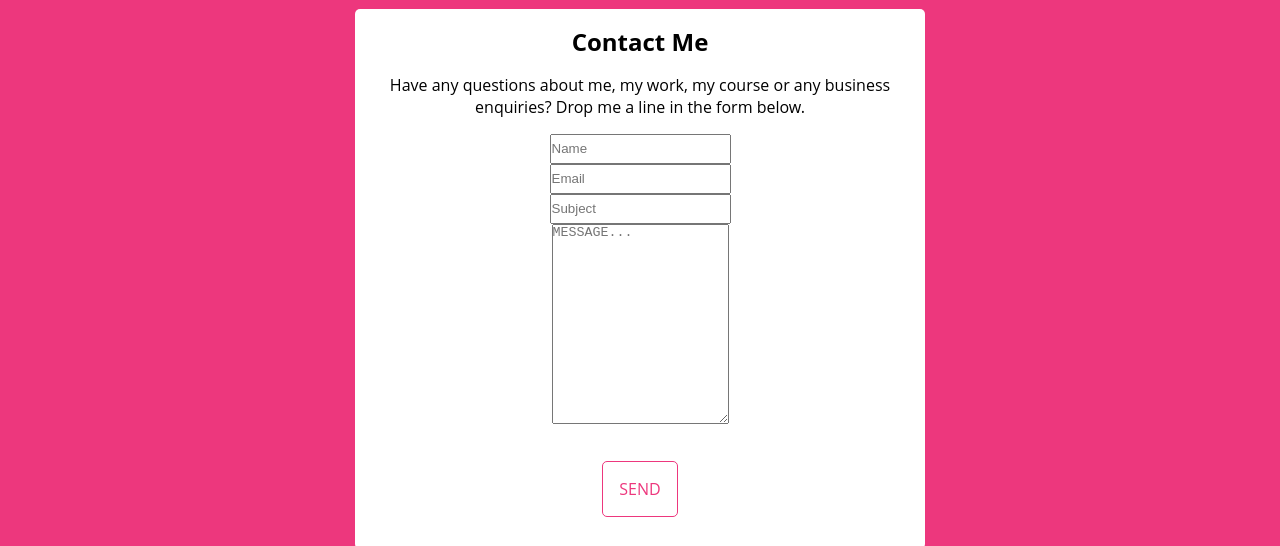
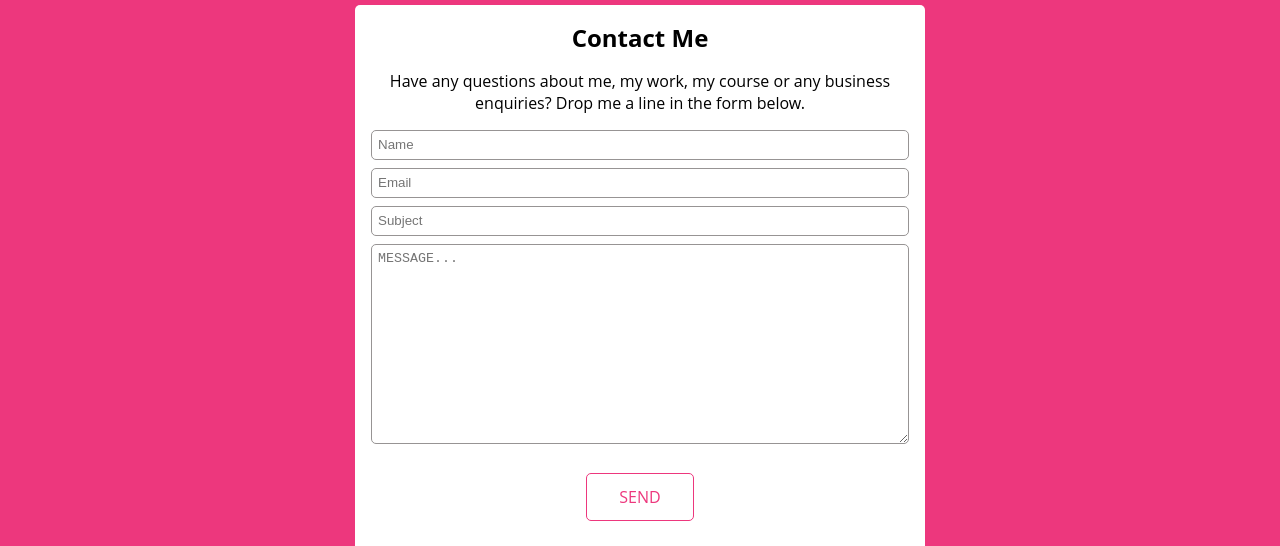
Before and after one commit to rive0135/portfolio, a plain HTML site: page contact.html in a window 1280 px wide. Shown: the part 102-648 px from the top of the page. Drawn offline with Linux system fonts and the light colour scheme.

Commit message:
final css push un able to style home page

```diff
--- a/css/main.css
+++ b/css/main.css
@@ -14,6 +14,7 @@ body{
 
 ul li{
     list-style-type: none;
+    padding: 1rem;
 }
 
 /* Header Settings*/
@@ -40,6 +41,11 @@ nav{
 nav a{
     text-decoration: none;
     color: #05001F;
+    transition: .3s;
+}
+
+nav a:hover{
+    color: #ED377D;
 }
 
 /* Home Page Settings */
@@ -124,7 +130,7 @@ p{
     color: #fff;
     display: flex;
     justify-content: center;
-    height: 80vh;
+    height: 180vh;
 }
 
 .portfolio-contents div{
@@ -174,7 +180,7 @@ p{
     display: flex;
     flex-direction: column;
     justify-content: space-around;
-    width: 570px;
+    max-width: 570px;
     border-radius: 5px;
 }
 
@@ -194,16 +200,37 @@ p{
     display: flex;
     justify-content: center;
     padding: 1rem;
-    margin-top: 1rem;
+}
+
+form{
+    padding-bottom: 8px;
+}
+
+input{
+    width: 100%;
+    padding-left: 6px;
+    border: 1px rgb(151, 148, 148) solid;
+    border-radius:5px;
+}
+
+textarea{
+    width: 100%;
+    padding-left: 6px;
+    padding-top: 6px;
+    border-radius:5px;
+    border: 1px rgb(151, 148, 148) solid;
 }
 
 .send a{
-    padding: 1rem;
+    padding-left: 2rem;
+    padding-right: 2rem;
+    padding-top: 12px;
+    padding-bottom: 12px;
+    text-align: center;
     text-decoration: none;
     color: #ED377D;
     border: 1px solid #ED377D;
     border-radius: 5px;
-    padding-left: 1rem;
     transition: .3s;
 }
 
@@ -292,7 +319,11 @@ footer li{
         padding: 1rem;
     }
 
+    .portfolio-bg{
+        height: 100vh;
+    }
 
+    /* Home Page Settings */
 
     /* Footer Desktop Settings */
     footer{
@@ -358,6 +389,9 @@ footer li{
         grid-template-columns: 1fr 1fr 1fr;
         grid-template-rows: 1fr 1fr;
     }
+    .portfolio-bg{
+        height: 80vh;
+    }
 
     /* Portfolio Settings End */
 
```
